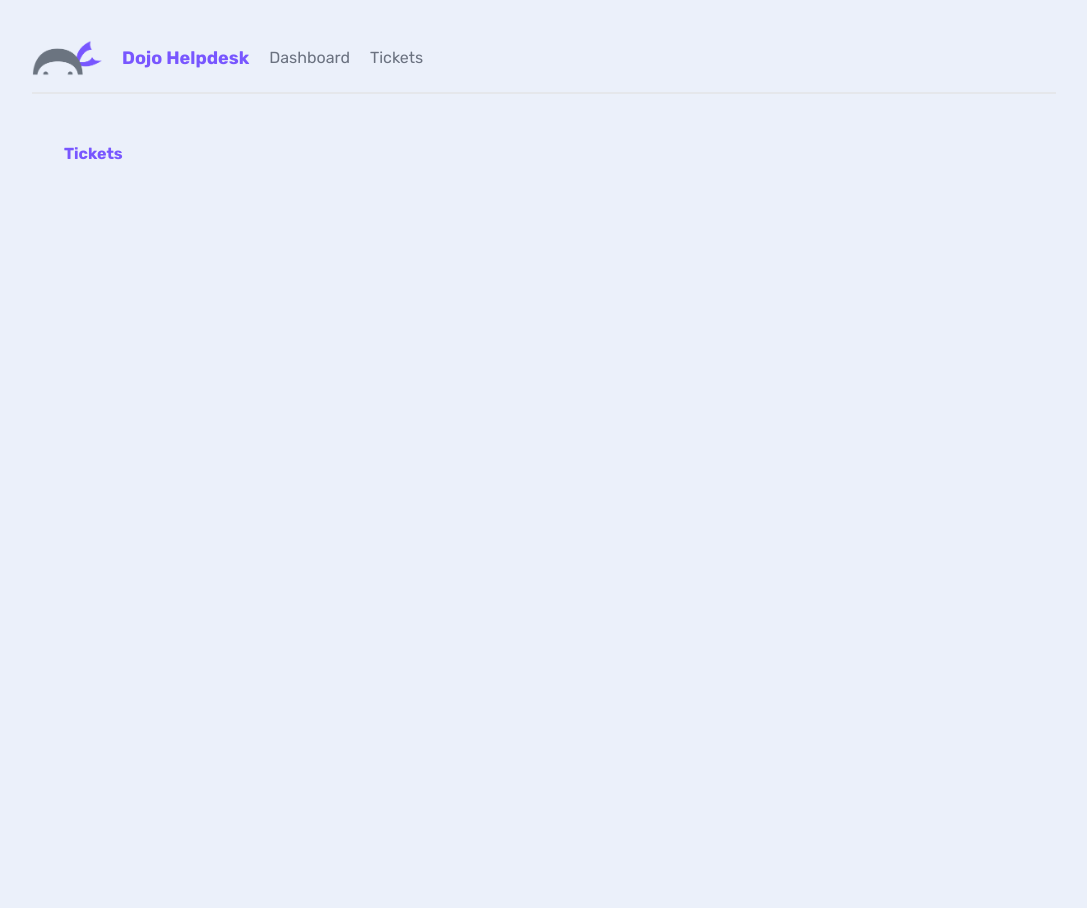
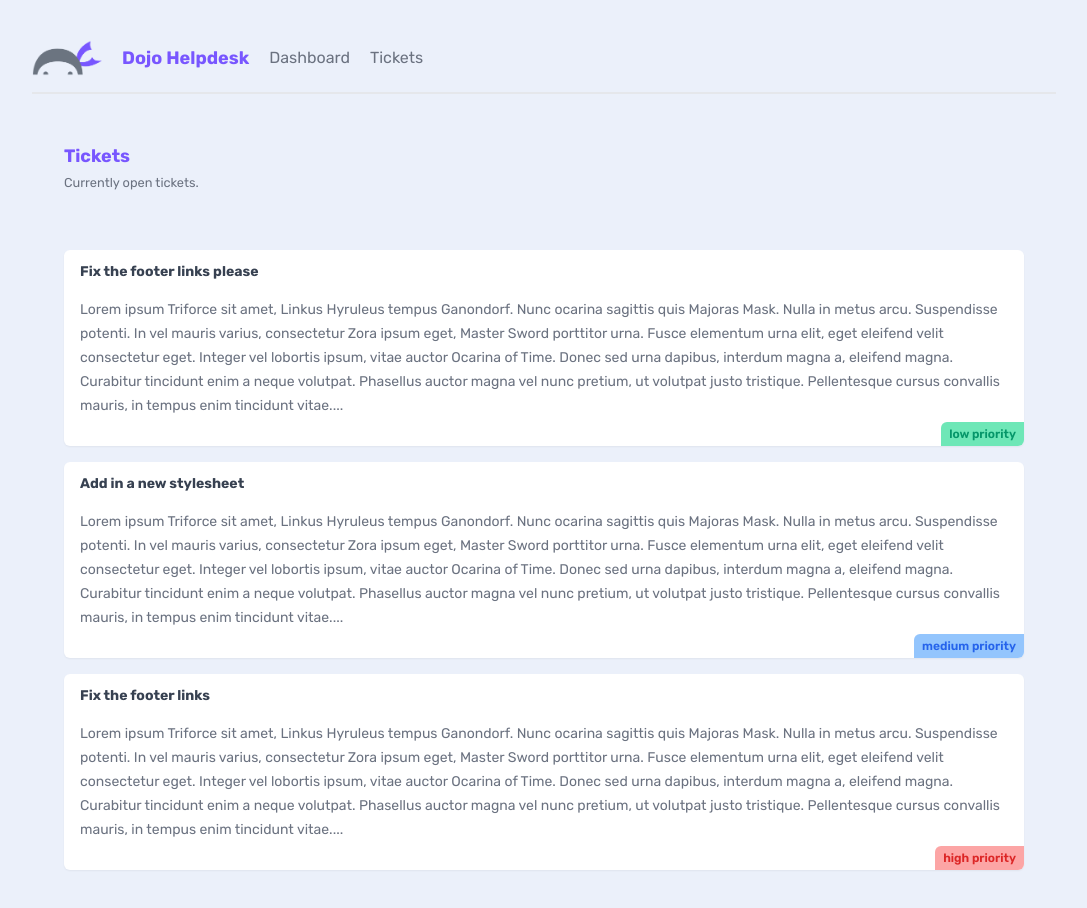
Before and after one commit to bpospanov/nextjs-tutorial, a Next.js app: page /tickets in a window 1280 px wide. Shown: the top 908 px of the page, without its empty margins (96-1183 px from the left). Before the commit the page ends 800 px from the top, so only its background shows below. Built offline with nearby package versions, Linux system fonts and the light colour scheme; data requests are answered from the project's data file.

Commit message:
6 - Fetching Data & Revalidation

```diff
--- /dev/null
+++ b/_data/db.json
@@ -0,0 +1,25 @@
+{
+  "tickets": [
+    {
+      "id": "1",
+      "title": "Fix the footer links please",
+      "body": "Lorem ipsum Triforce sit amet, Linkus Hyruleus tempus Ganondorf. Nunc ocarina sagittis quis Majoras Mask. Nulla in metus arcu. Suspendisse potenti. In vel mauris varius, consectetur Zora ipsum eget, Master Sword porttitor urna. Fusce elementum urna elit, eget eleifend velit consectetur eget. Integer vel lobortis ipsum, vitae auctor Ocarina of Time. Donec sed urna dapibus, interdum magna a, eleifend magna. Curabitur tincidunt enim a neque volutpat. Phasellus auctor magna vel nunc pretium, ut volutpat justo tristique. Pellentesque cursus convallis mauris, in tempus enim tincidunt vitae.",
+      "priority": "low",
+      "user_email": "mario@netninja.dev"
+    },
+    {
+      "id": "2",
+      "title": "Add in a new stylesheet",
+      "body": "Lorem ipsum Triforce sit amet, Linkus Hyruleus tempus Ganondorf. Nunc ocarina sagittis quis Majoras Mask. Nulla in metus arcu. Suspendisse potenti. In vel mauris varius, consectetur Zora ipsum eget, Master Sword porttitor urna. Fusce elementum urna elit, eget eleifend velit consectetur eget. Integer vel lobortis ipsum, vitae auctor Ocarina of Time. Donec sed urna dapibus, interdum magna a, eleifend magna. Curabitur tincidunt enim a neque volutpat. Phasellus auctor magna vel nunc pretium, ut volutpat justo tristique. Pellentesque cursus convallis mauris, in tempus enim tincidunt vitae.",
+      "priority": "medium",
+      "user_email": "mario@netninja.dev"
+    },
+    {
+      "id": "3",
+      "title": "Fix the footer links",
+      "body": "Lorem ipsum Triforce sit amet, Linkus Hyruleus tempus Ganondorf. Nunc ocarina sagittis quis Majoras Mask. Nulla in metus arcu. Suspendisse potenti. In vel mauris varius, consectetur Zora ipsum eget, Master Sword porttitor urna. Fusce elementum urna elit, eget eleifend velit consectetur eget. Integer vel lobortis ipsum, vitae auctor Ocarina of Time. Donec sed urna dapibus, interdum magna a, eleifend magna. Curabitur tincidunt enim a neque volutpat. Phasellus auctor magna vel nunc pretium, ut volutpat justo tristique. Pellentesque cursus convallis mauris, in tempus enim tincidunt vitae.",
+      "priority": "high",
+      "user_email": "peach@netninja.dev"
+    }
+  ]
+}
--- /dev/null
+++ b/app/tickets/TicketList.jsx
@@ -0,0 +1,29 @@
+async function getTickets() {
+  const res = await fetch('http://localhost:4000/tickets', {
+    next: {
+      revalidate: 30,
+    },
+  });
+
+  return res.json();
+}
+
+export default async function TicketList() {
+  const tickets = await getTickets();
+  return (
+    <>
+      {tickets.map((ticket) => (
+        <div key={ticket.id} className="card my-5">
+          <h3>{ticket.title}</h3>
+          <p>{ticket.body.slice(0, 2000)}...</p>
+          <div className={`pill ${ticket.priority}`}>
+            {ticket.priority} priority
+          </div>
+        </div>
+      ))}
+      {tickets.length === 0 && (
+        <p className="text center">There are no tickets, yay!</p>
+      )}
+    </>
+  );
+}
--- a/app/tickets/page.jsx
+++ b/app/tickets/page.jsx
@@ -1,7 +1,18 @@
+import TicketList from './TicketList';
+
 export default function Tickets() {
   return (
     <main>
-      <h2>Tickets</h2>
+      <nav>
+        <div>
+          <h2>Tickets</h2>
+          <p>
+            <small>Currently open tickets.</small>
+          </p>
+        </div>
+      </nav>
+
+      <TicketList />
     </main>
   );
 }
```
Also changed, not shown: 1 other file (tests, documents, lock files or other folders).
